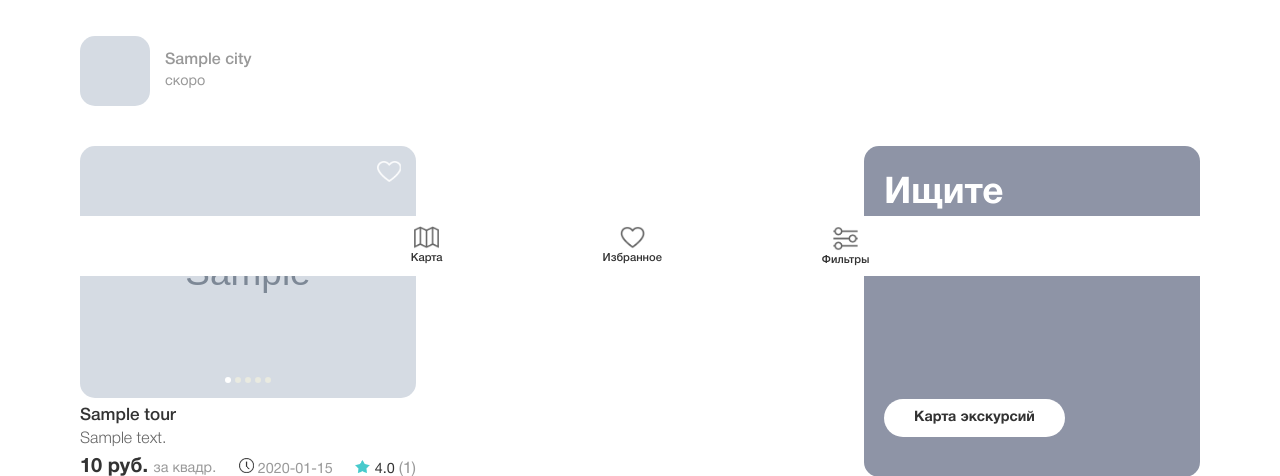
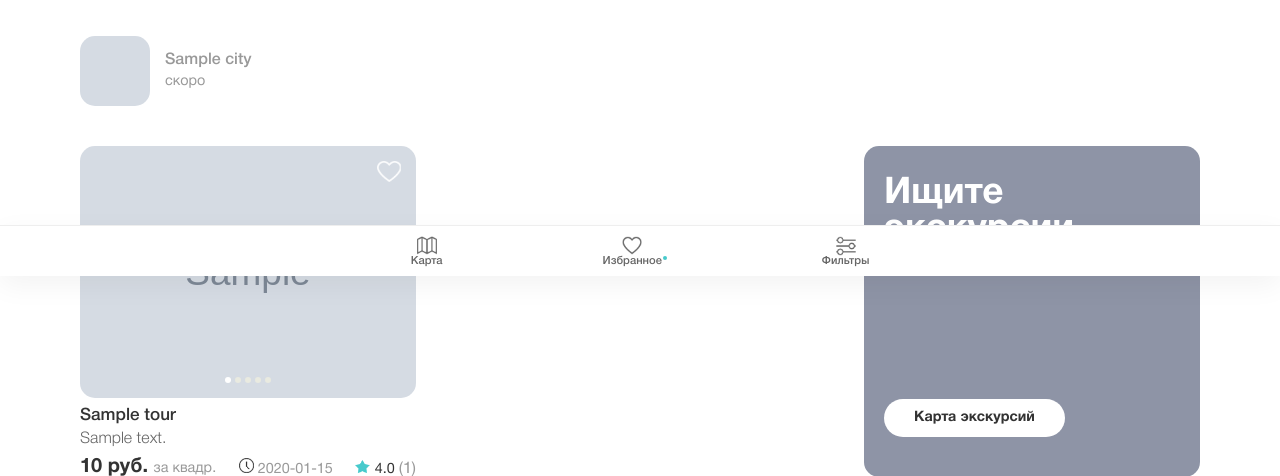
Before and after one commit to mrpeunov/deeptrip, a Django app: a page that uses templates/base/elements/menu.html in a window 1280 px wide. Shown: the part 524-1000 px from the top of the page. Run offline with Django 3.2, Linux system fonts and the light colour scheme; tables that the repository leaves empty hold one stand-in row (values such as "Sample post"); grey boxes marked "Sample" are stand-in pictures; some libraries are stand-ins or nearby versions.

Commit message:
Done menu, menu in really ready state

```diff
--- a/static/styles/style.css
+++ b/static/styles/style.css
@@ -147,14 +147,52 @@ img {
   display: flex;
   justify-content: center;
   width: 100%;
-  z-index: 10;
-  height: 60px;
+  height: 50px;
+  z-index: 100;
+  border-top: 1px solid #eeeeee;
+  box-shadow: 0px 9px 29px 0px rgba(1, 1, 1, 0.05);
 }
 .menu_item {
   text-decoration: none;
   margin: 10px 80px;
   text-align: center;
   font-weight: 500;
+}
+.menu_item_map {
+  background-image: url("../img/city/map.png");
+}
+.menu_item_like {
+  background-image: url("../img/city/like.png");
+}
+.menu_item_filter {
+  background-image: url("../img/city/filter.png");
+}
+.menu_item_icon {
+  margin: 0 auto;
+  background-size: contain;
+  background-repeat: no-repeat;
+  width: 20px;
+  height: 20px;
+}
+.menu_item .circle {
+  position: relative;
+}
+.menu_item .circle:after {
+  content: '';
+  position: absolute;
+  left: 102%;
+  top: 0;
+  width: 4px;
+  height: 4px;
+  border-radius: 50%;
+  background: #47cacc;
+}
+.menu_item img {
+  width: 25px;
+}
+.menu_item_name {
+  font-size: 0.7rem;
+  color: #666666;
 }
 @media (max-width: 768px) {
   .menu_item {
@@ -166,11 +204,17 @@ img {
     margin: 10px 20px;
   }
 }
-.menu_item img {
-  width: 25px;
+.menu_item:hover .menu_item_map {
+  background-image: url("../img/city/map-active.png");
 }
-.menu_item_name {
-  font-size: 0.7rem;
+.menu_item:hover .menu_item_like {
+  background-image: url("../img/city/like-active.png");
+}
+.menu_item:hover .menu_item_filter {
+  background-image: url("../img/city/filter-active.png");
+}
+.menu_item:hover .menu_item_name {
+  color: #333333;
 }
 header {
   background-repeat: no-repeat;
@@ -722,7 +766,7 @@ header {
 }
 .footer {
   background: #f9f9f9;
-  margin-bottom: 60px;
+  margin-bottom: 50px;
 }
 @media (max-width: 768px) {
   .footer_container {
--- a/static/styles/style.less
+++ b/static/styles/style.less
@@ -2,6 +2,7 @@
 
 #colors(){
   white: #ffffff;
+  cian: #47cacc;
   map_preview: #8e94a6;
   dark3: #333333;
   dark6: #666666;
@@ -44,14 +45,60 @@ img{
   display: flex;
   justify-content: center;
   width: 100%;
-  z-index: 10;
-  height: 60px;
+  height: 50px;
+  z-index: 100;
+  border-top: 1px solid #eeeeee;
+  box-shadow: 0px 9px 29px 0px rgba(1, 1, 1, 0.05);
 
   &_item{
     text-decoration: none;
     margin: 10px 80px;
     text-align: center;
     font-weight: 500;
+
+    &_map{
+      background-image: url("../img/city/map.png");
+    }
+
+    &_like{
+      background-image: url("../img/city/like.png");
+    }
+
+    &_filter{
+      background-image: url("../img/city/filter.png");
+    }
+
+    &_icon{
+      margin: 0 auto;
+      background-size: contain;
+      background-repeat: no-repeat;
+      width: 20px;
+      height: 20px;
+    }
+
+    .circle{
+      position: relative;
+
+      &:after{
+        content: '';
+        position: absolute;
+        left: 102%;
+        top: 0;
+        width: 4px;
+        height: 4px;
+        border-radius: 50%;
+        background: #colors[cian];
+      }
+    }
+
+    img{
+      width: 25px;
+    }
+
+    &_name{
+      font-size: 0.7rem;
+      color: #colors[dark6];
+    }
 
     @media @max768{
       margin: 10px 40px;
@@ -61,12 +108,22 @@ img{
       margin: 10px 20px;
     }
 
-    img{
-      width: 25px;
-    }
+    &:hover{
+      .menu_item_map{
+        background-image: url("../img/city/map-active.png");
+      }
 
-    &_name{
-      font-size: 0.7rem;
+      .menu_item_like{
+        background-image: url("../img/city/like-active.png");
+      }
+
+      .menu_item_filter{
+        background-image: url("../img/city/filter-active.png");
+      }
+
+      .menu_item_name{
+        color: #colors[dark3];
+      }
     }
   }
 }
@@ -717,7 +774,7 @@ header{
 
 .footer{
   background: #colors[footer-bg];
-  margin-bottom: 60px;
+  margin-bottom: 50px;
 
   &_container{
     @media @max768{
--- a/templates/base/elements/menu.html
+++ b/templates/base/elements/menu.html
@@ -2,15 +2,15 @@
 
 <nav class="menu">
     <a href="" class="menu_item">
-        <img src="{% static 'img/city/map.png' %}" alt="" class="menu_item_icon">
+        <div class="menu_item_map menu_item_icon"></div>
         <div class="menu_item_name">Карта</div>
     </a>
     <a href="" class="menu_item">
-        <img src="{% static 'img/city/like.png' %}" alt="" class="menu_item_icon">
-        <div class="menu_item_name">Избранное</div>
+        <div class="menu_item_like menu_item_icon"></div>
+        <div class="menu_item_name circle">Избранное</div>
     </a>
     <a href="" class="menu_item">
-        <img src="{% static 'img/city/filter.png' %}" alt="" class="menu_item_icon">
+        <div class="menu_item_filter menu_item_icon"></div>
         <div class="menu_item_name">Фильтры</div>
     </a>
 </nav>
```
Also changed, not shown: static/img/city/filter-active.png (added), static/img/city/like-active.png (added), static/img/city/map-active.png (added), 1 other file.
